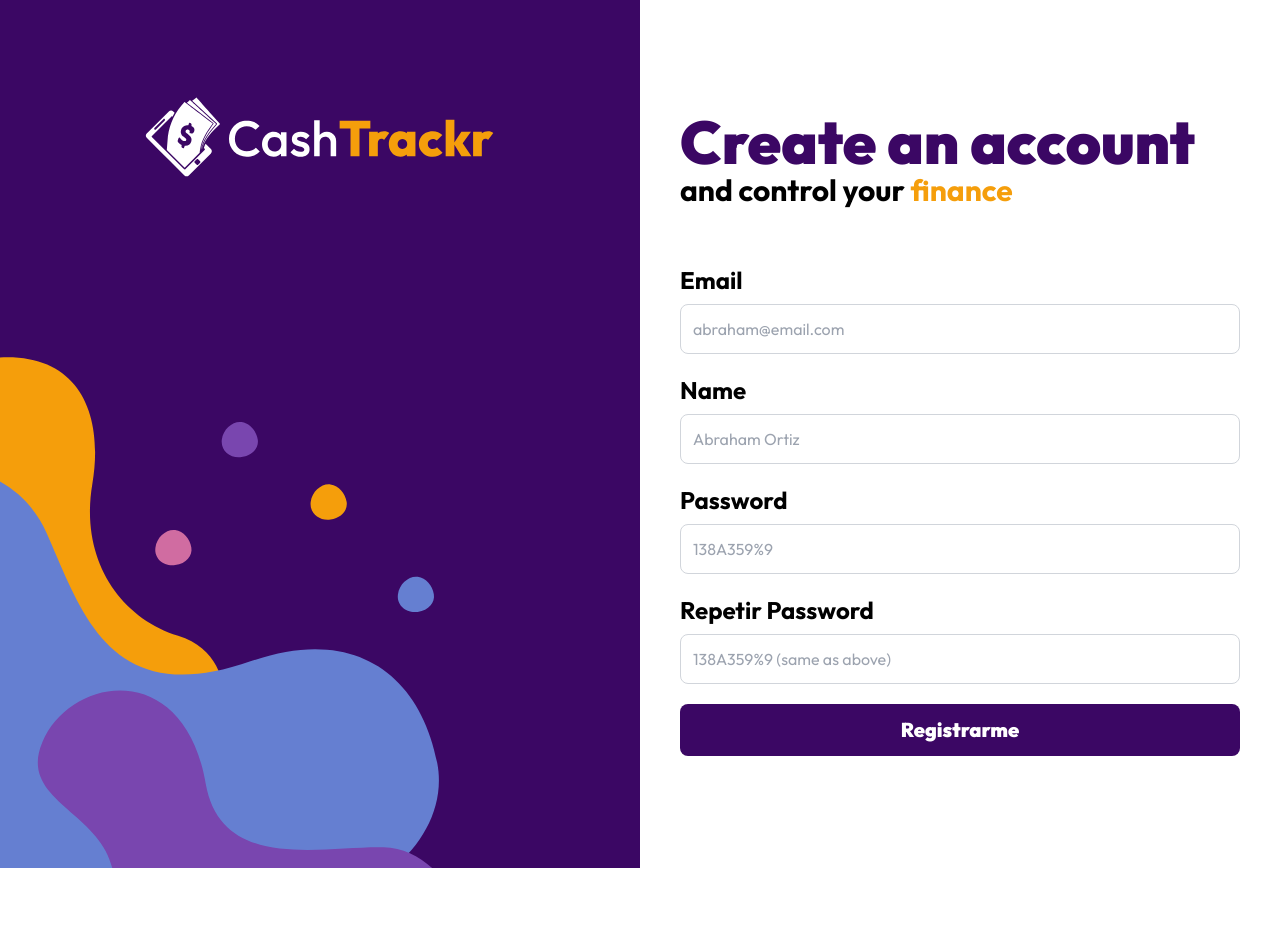
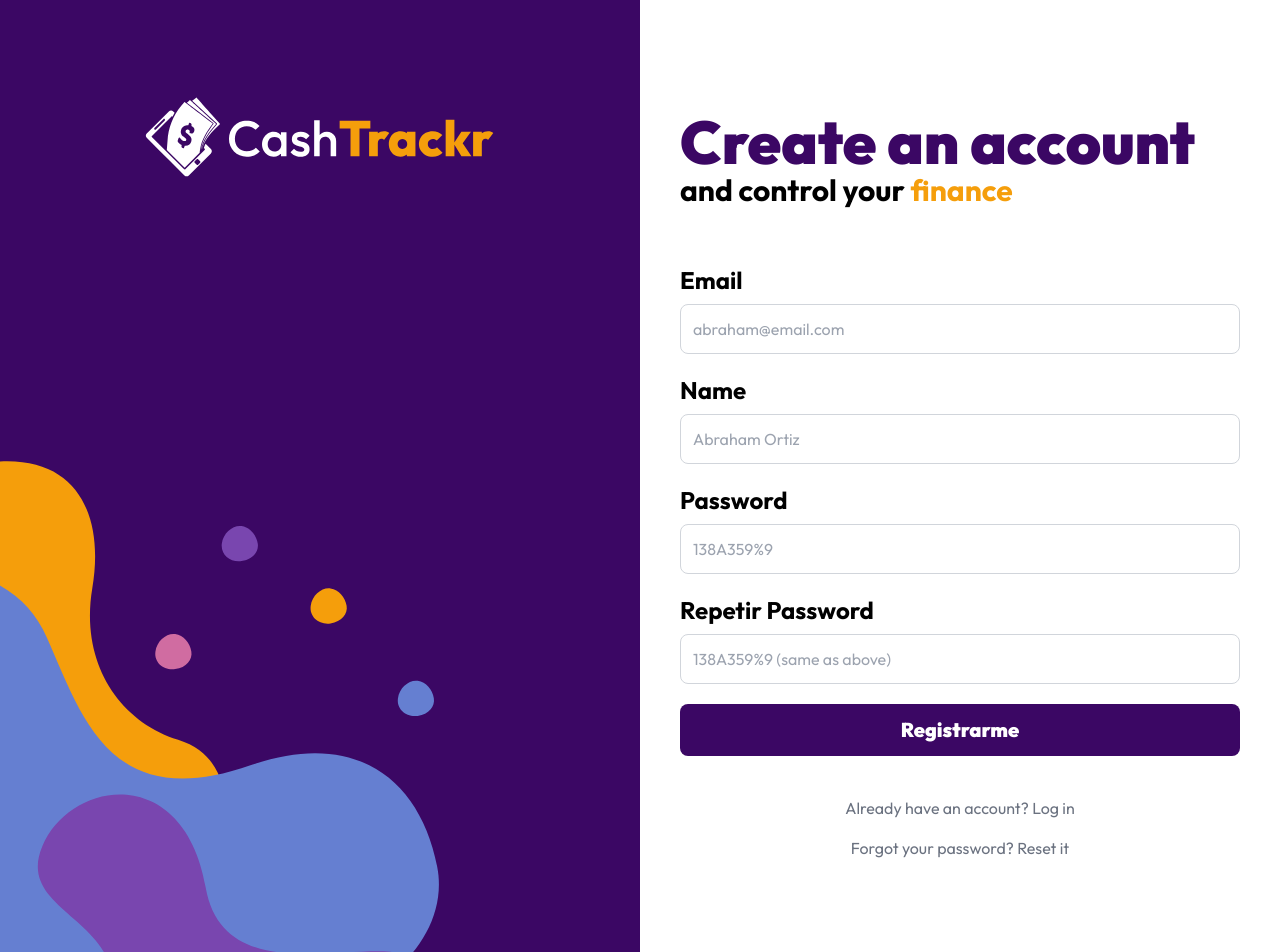
Before and after one commit to abraham1229/cashtrackr-page, a Next.js app: page /auth/register in a window 1280 px wide. Shown: the top 952 px of the page. Before the commit the page ends 868 px from the top, so only its background shows below. Built offline with nearby package versions, Linux system fonts and the light colour scheme.

Commit message:
feat: routing for auth pages

```diff
--- a/app/auth/forgot-password/page.tsx
+++ b/app/auth/forgot-password/page.tsx
@@ -1,5 +1,6 @@
 import ForgotPasswordForm from '@/components/auth/ForgotPasswordForm'
 import type { Metadata } from 'next'
+import Link from 'next/link'
 
 export const metadata: Metadata = {
   title: 'CashTrackr - Forgot password',
@@ -12,6 +13,21 @@
       <h1 className="font-black text-6xl text-purple-950">Did you forget your password?</h1>
       <p className="text-3xl font-bold"> you can reset it <span className="text-amber-500">here</span></p>
       <ForgotPasswordForm />
+      <nav className="mt-10 flex flex-col space-y-4">
+        <Link
+          href='/auth/login'
+          className="text-center text-gray-500"
+        >
+          Already have an account? Log in
+        </Link>
+
+        <Link
+          href='/auth/register'
+          className="text-center text-gray-500"
+        >
+          Don’t have an account? Sign up
+        </Link>
+      </nav>
     </>
   )
 }
--- a/app/auth/login/page.tsx
+++ b/app/auth/login/page.tsx
@@ -1,5 +1,6 @@
 import LoginForm from '@/components/auth/LoginForm'
 import type { Metadata } from 'next'
+import Link from 'next/link'
 
 export const metadata: Metadata = {
   title: 'CashTrackr - Login',
@@ -13,6 +14,21 @@
       <h1 className="font-black text-6xl text-purple-950">Login</h1>
       <p className="text-3xl font-bold"> and control your <span className="text-amber-500">finance</span></p>
       <LoginForm />
+      <nav className="mt-10 flex flex-col space-y-4">
+        <Link
+          href='/auth/register'
+          className="text-center text-gray-500"
+        >
+          Don’t have an account? Sign up
+        </Link>
+
+        <Link
+          href='/auth/forgot-password'
+          className="text-center text-gray-500"
+        >
+          Forgot your password? Reset it
+        </Link>
+      </nav>
     </>
   )
 }
--- a/app/auth/register/page.tsx
+++ b/app/auth/register/page.tsx
@@ -1,5 +1,6 @@
 import RegisterForm from "@/components/auth/RegisterForm"
 import type { Metadata } from 'next'
+import Link from "next/link"
 
 export const metadata: Metadata = {
   title: 'CashTrackr - Create Account',
@@ -8,11 +9,27 @@
 
 export default function RegisterPage() {
 
+
   return (
     <>
       <h1 className="font-black text-6xl text-purple-950">Create an account</h1>
       <p className="text-3xl font-bold"> and control your <span className="text-amber-500">finance</span></p>
       <RegisterForm />
+      <nav className="mt-10 flex flex-col space-y-4">
+        <Link
+          href='/auth/login'
+          className="text-center text-gray-500"
+        >
+          Already have an account? Log in
+        </Link>
+
+        <Link
+          href='/auth/forgot-password'
+          className="text-center text-gray-500"
+        >
+          Forgot your password? Reset it
+        </Link>
+      </nav>
     </>
   )
 }
```
